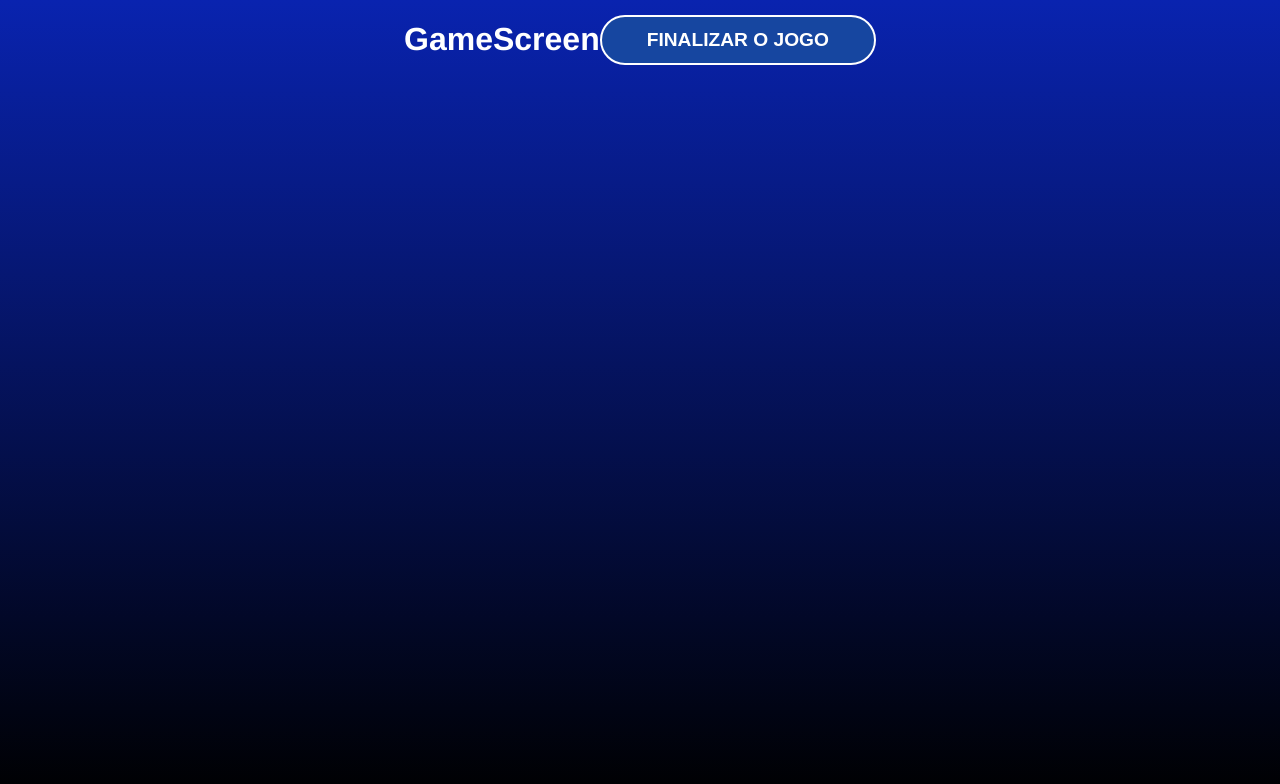
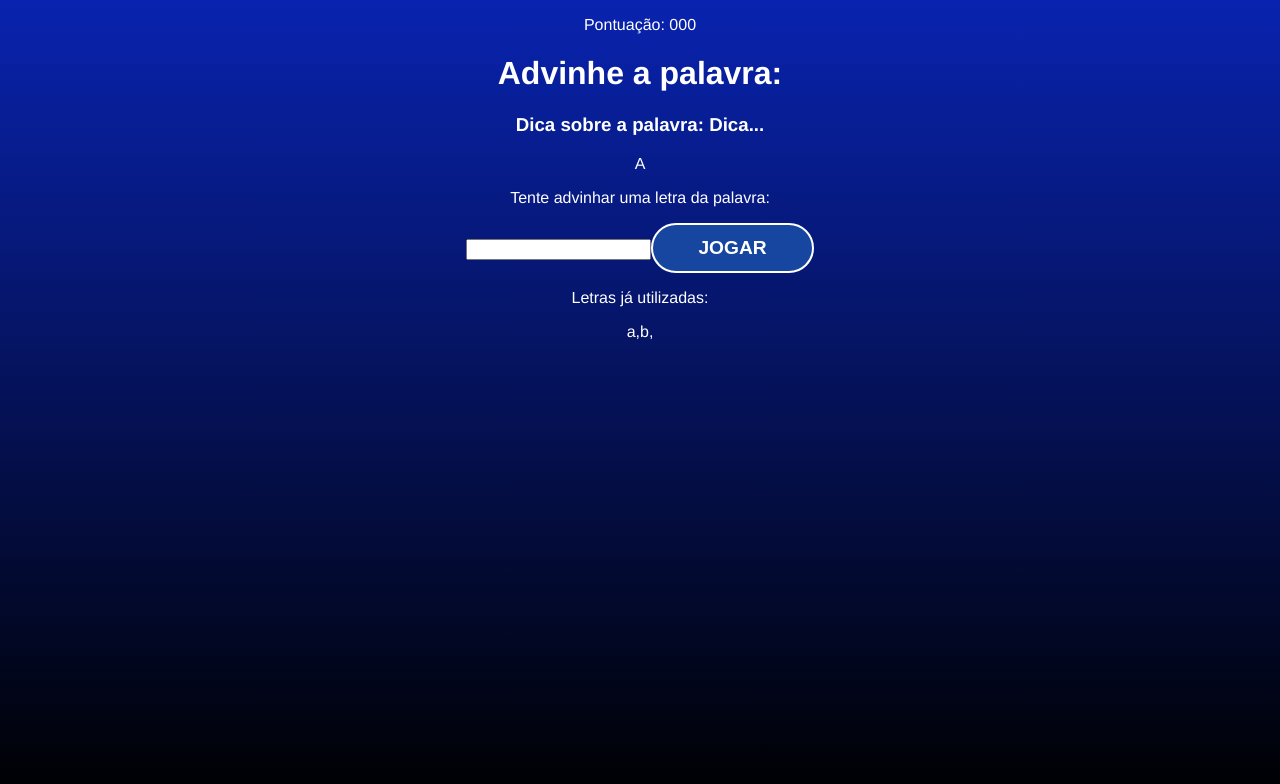
Before and after one commit to japajow/projeto-secret-words, a React (Create React App) app: page / in a window 1280 px wide. Both pictures are taken after a click on the button "COMEÇAR O JOGO". Shown: the top 784 px of the page. Built offline with nearby package versions, Linux system fonts and the light colour scheme.

Commit message:
Estruturando o component GameScreen

```diff
--- a/src/components/GameScreen/GameScreen.js
+++ b/src/components/GameScreen/GameScreen.js
@@ -2,9 +2,30 @@ import React from "react";
 
 export const GameScreen = ({ verifyLetter }) => {
   return (
-    <>
-      <h1>GameScreen</h1>
-      <button onClick={verifyLetter}>Finalizar o jogo</button>
-    </>
+    <div className="game">
+      <p className="points">
+        <span>Pontuação: 000</span>
+      </p>
+      <h1>Advinhe a palavra:</h1>
+      <h3 className="tip">
+        Dica sobre a palavra: <span>Dica...</span>
+      </h3>
+      <div className="wordConteiner">
+        <span className="letter">A</span>
+        <span className="blackSquare"></span>
+      </div>
+      <div className="letterContainer">
+        <p>Tente advinhar uma letra da palavra:</p>
+        <form action="">
+          <input type="text" name="letter" id="letter" maxLength={1} required />
+          <button>Jogar</button>
+        </form>
+      </div>
+      <div className="wrongLetterContainer">
+        <p>Letras já utilizadas:</p>
+        <span>a,</span>
+        <span>b,</span>
+      </div>
+    </div>
   );
 };
```
Also changed, not shown: 1 other file (tests, documents, lock files or other folders).
